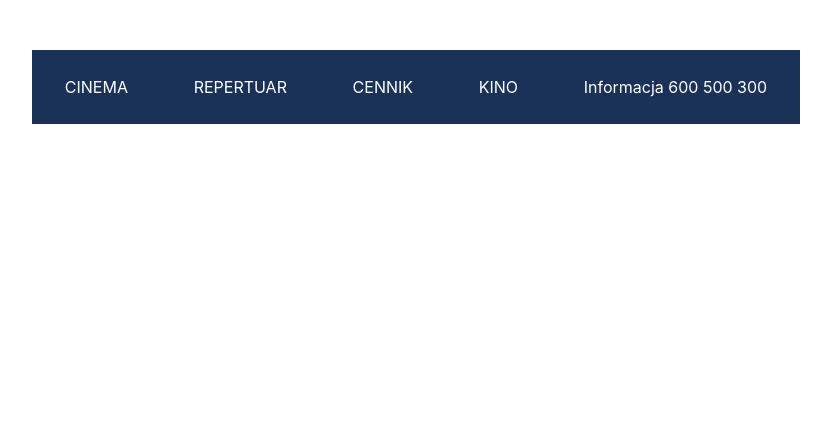
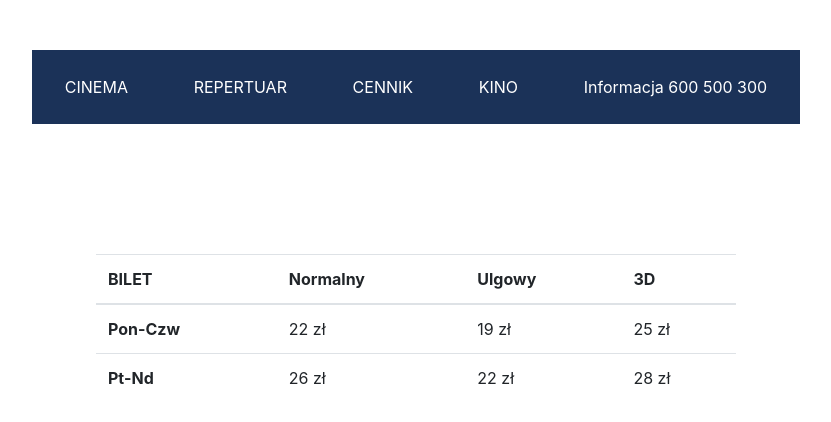
Before and after one commit to AndekQR/cinema_client, a React (Create React App) app: page /pricelist in a window 1280 px wide. Shown: the top 422 px of the page, without its empty margins (224-1055 px from the left). Built offline with nearby package versions, Linux system fonts and the light colour scheme.

Commit message:
add priceList

```diff
--- a/src/App.js
+++ b/src/App.js
@@ -13,6 +13,7 @@ import PersonalData from "./components/personalData/PersonalData";
 import Header from "./components/Layout/Header";
 import Movies from "./components/movies/Movies";
 import Login from "./components/Content/UserManagment/Login";
+import PriceList from "./components/priceList/PriceList";
 
 class App extends Component {
   render() {
@@ -25,6 +26,8 @@ class App extends Component {
           <Route exact path="/test" component={test} />
           <Route exact path="/movies" component={Movies} />
           <Route exact path="/login" component={Login} />
+          <Route exact path="/personal" component={PersonalData} />
+          <Route exact path="/pricelist" component={PriceList} />
         </Router>
       </Provider>
     );
--- a/src/components/Layout/Header.jsx
+++ b/src/components/Layout/Header.jsx
@@ -24,7 +24,9 @@ class Header extends Component {
           </li>
           <li className={"menu"}>
             <a className="menu-link" >
+              <Link to = "/pricelist">
               CENNIK
+              </Link>
             </a>
           </li>
           <li className={"menu"}>
--- /dev/null
+++ b/src/components/priceList/PriceList.jsx
@@ -0,0 +1,36 @@
+import React, { Component } from "react";
+import "./priceList.css";
+
+
+const PriceList = () => (
+
+            <div className={"container"}>
+                <table className="table">
+                    <thead>
+                    <tr>
+                        <th scope="col">BILET</th>
+                        <th scope="col">Normalny</th>
+                        <th scope="col">Ulgowy</th>
+                        <th scope="col">3D</th>
+                    </tr>
+                    </thead>
+                    <tbody>
+                    <tr>
+                        <th scope="row">Pon-Czw</th>
+                        <td>22 zł</td>
+                        <td>19 zł</td>
+                        <td>25 zł</td>
+                    </tr>
+                    <tr>
+                        <th scope="row">Pt-Nd</th>
+                        <td>26 zł</td>
+                        <td>22 zł</td>
+                        <td>28 zł</td>
+                    </tr>
+                    </tbody>
+                </table>
+            </div>
+
+)
+
+export default PriceList;
--- /dev/null
+++ b/src/components/priceList/priceList.css
@@ -0,0 +1,5 @@
+.container
+{
+    margin: 100px auto;
+    max-width: 50%;
+}
```
